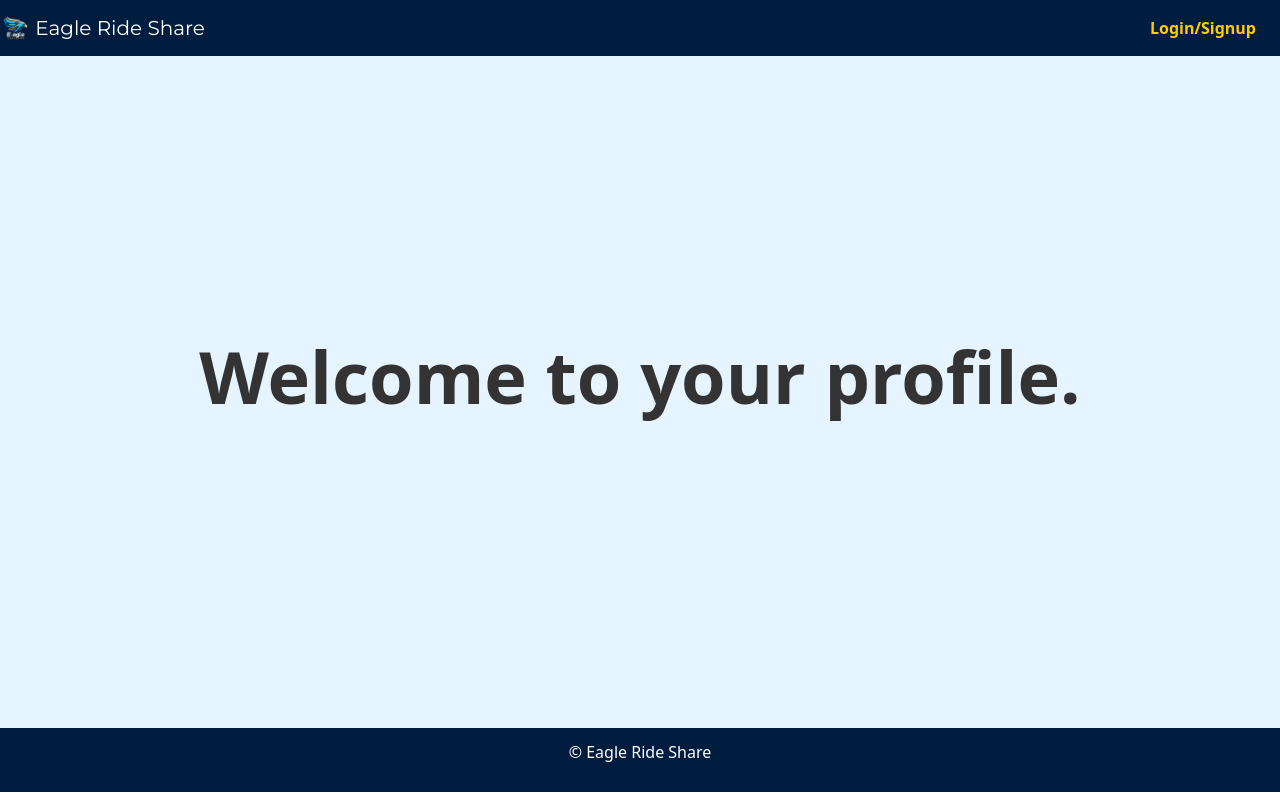
After one commit to kalyancheerla/eagle_ride_sharing, a Django app: page /accounts/profile/ in a window 1280 px wide. The commit adds this page. Run offline with Django 4.2, Linux system fonts and the light colour scheme.

Commit message:
added login, logout, and sample profile, dashboard

```diff
--- a/ride_share/templates/navbar.html
+++ b/ride_share/templates/navbar.html
@@ -21,14 +21,14 @@
         <ul class="navbar-nav ms-lg-auto">
             {% if user.is_authenticated %}
             <li class="nav-item">
-                <a href="{% url 'user_profile' %}" class="nav-link fw-bold" style="color: #ffcc00;">Profile</a>
+                <a href="{% url 'view_profile' %}" class="nav-link fw-bold" style="color: #ffcc00;">Profile</a>
             </li>
             <li class="nav-item">
-                <a href="/signout" class="nav-link" style="color: #ffcc00;">signout</a>
+                <a href="{% url 'logout' %}" class="nav-link" style="color: #ffcc00;">logout</a>
             </li>
             {% else %}
             <li class="nav-item">
-                <a href="{% url 'user_login' %}" class="nav-link fw-bold" style="color: #ffcc00;">Login/Signup</a>
+                <a href="{% url 'login' %}" class="nav-link fw-bold" style="color: #ffcc00;">Login/Signup</a>
             </li>
             {% endif %}
         </ul>
--- /dev/null
+++ b/ride_share/templates/view_profile.html
@@ -0,0 +1,13 @@
+{% extends 'base.html' %} {% block title %}Home{% endblock %}
+
+{% block content %}
+<div class="d-flex justify-content-center align-items-center" style="background-color: #e6f4ff; height: 84vh;">
+    <figure class="text-center">
+        <blockquote class="blockquote">
+            <h1 class="display-2 display-md-3 display-lg-4" style="color: #333; font-weight: bold;">
+                Welcome to your profile.
+            </h1>
+        </blockquote>
+    </figure>
+</div>
+{% endblock %}
--- a/ride_share/user_auth/urls.py
+++ b/ride_share/user_auth/urls.py
@@ -1,10 +1,11 @@
 from django.urls import path
-
-from .views import SignUpView
-
+from .views import SignUpView, EagleLoginView, EagleLogoutView
+from django.views.generic.base import TemplateView
 
 urlpatterns = [
     path("signup/", SignUpView.as_view(), name="signup"),
-    path("login/", SignUpView.as_view(), name="user_login"),
-    path("signout/", SignUpView.as_view(), name="signout"),
+    path("login/", EagleLoginView.as_view(), name="login"),
+    path("dashboard/", TemplateView.as_view(template_name="dashboard.html"), name="dashboard"),
+    path("profile/", TemplateView.as_view(template_name="view_profile.html"), name="view_profile"),
+    path('logout/', EagleLogoutView.as_view(), name='logout'),
 ]
```
Also changed, not shown: ride_share/templates/dashboard.html (added, +13 -0 lines), ride_share/templates/login.html (added, +14 -0 lines), ride_share/user_auth/views.py (+16 -2 lines).
